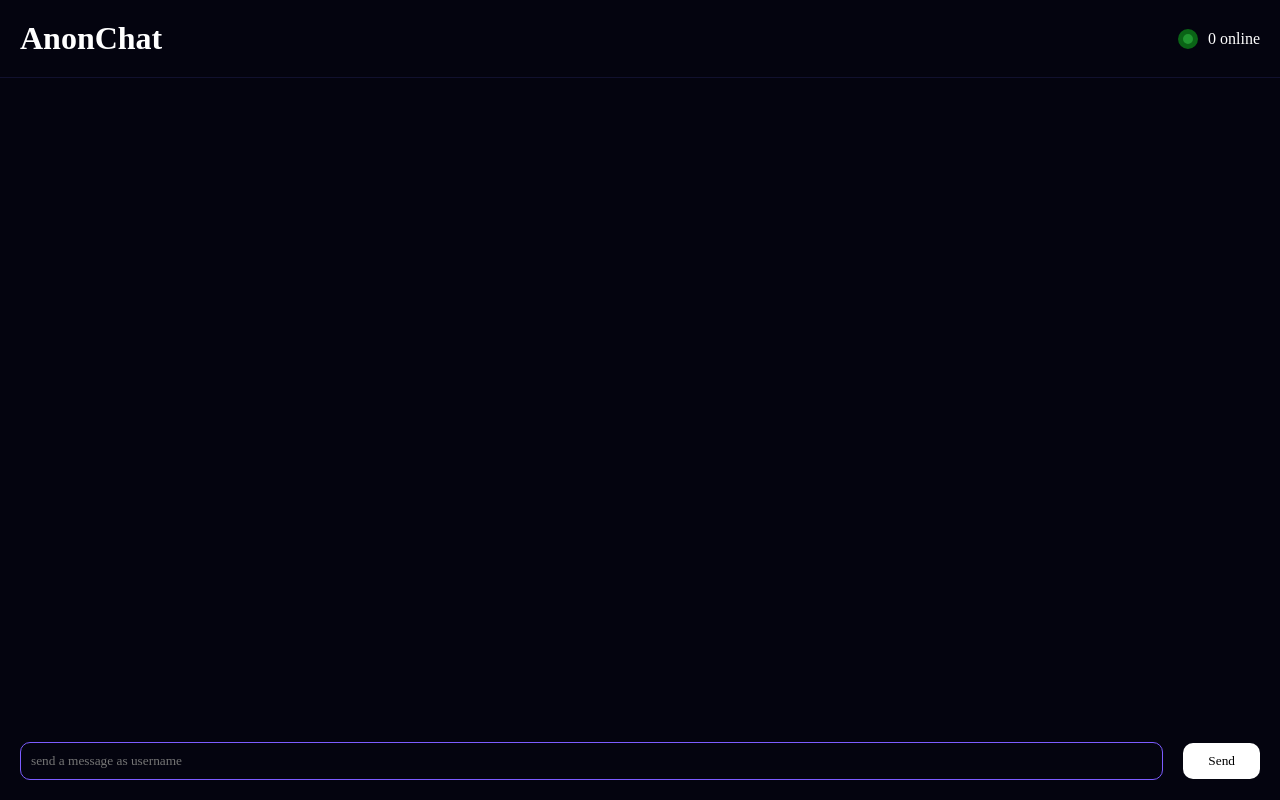
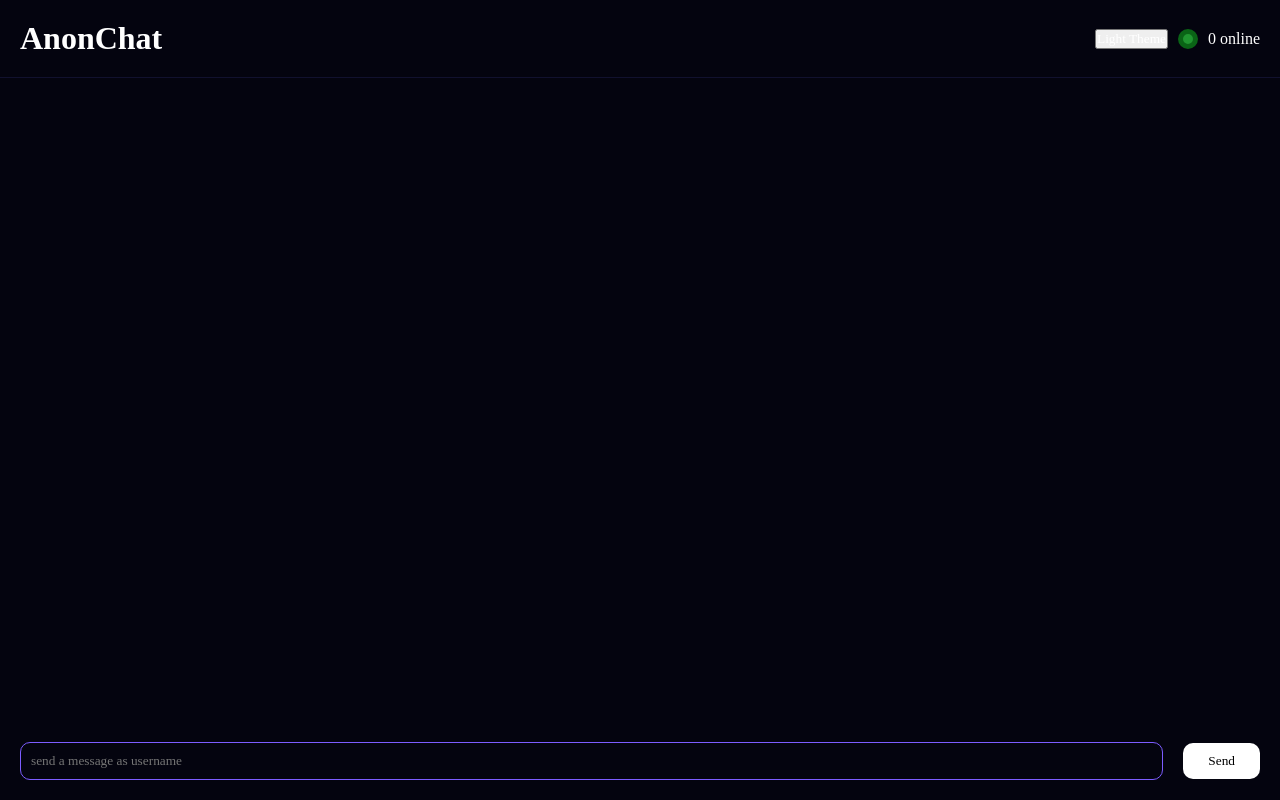
Before and after one commit to opsbest/AnonChat, a website: page public/index.html in a window 1280 px wide. Drawn offline with nearby package versions, Linux system fonts and the light colour scheme; no server answers; a web font is replaced by a local one.

Commit message:
Add theme toggle button to index.html

```diff
--- a/public/index.html
+++ b/public/index.html
@@ -14,6 +14,10 @@
         </div>
 
         <div class="navbar-content-2">
+            <button id="theme-toggle" class="theme-toggle" aria-label="Toggle theme" title="Toggle theme">
+                <span class="theme-icon">Light Theme</span>
+            </button>
+
             <div class="online-ico"></div>
             <div>
                 <span id="online-count">0 online</span>
```
